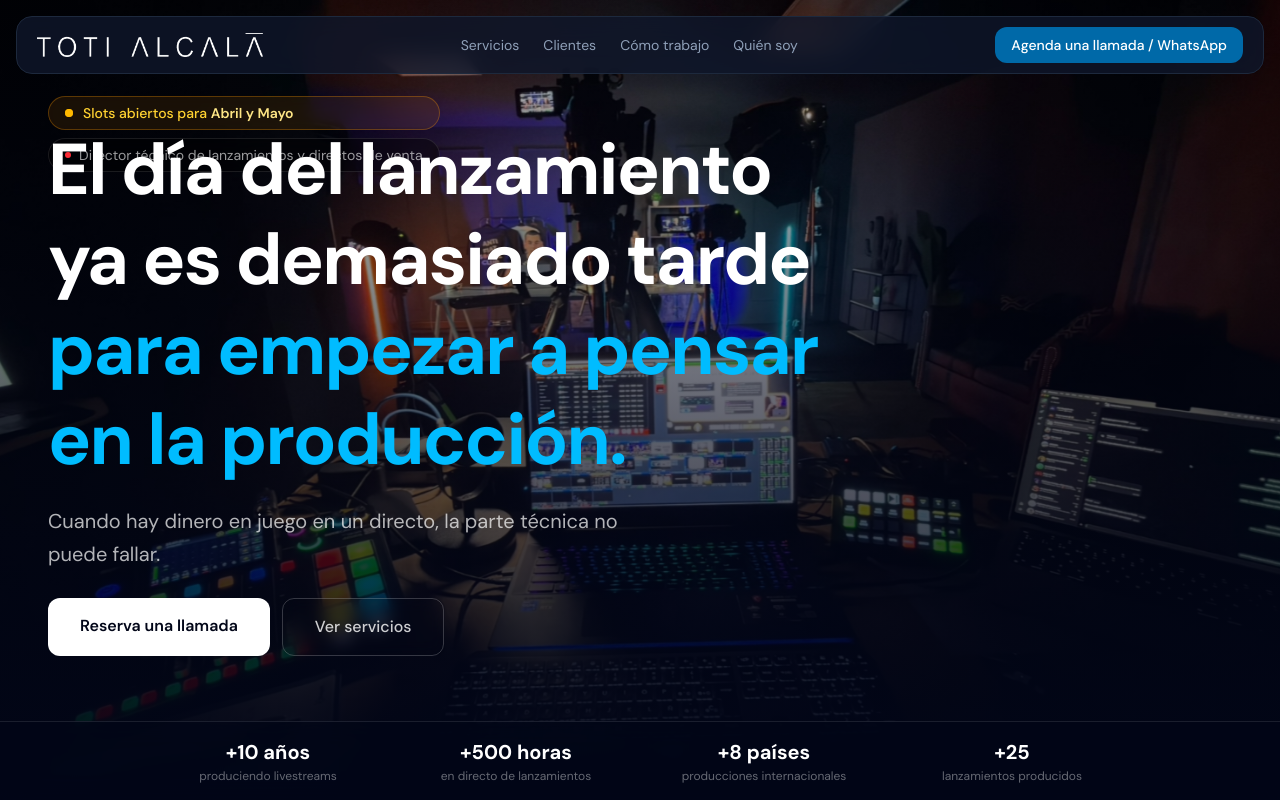
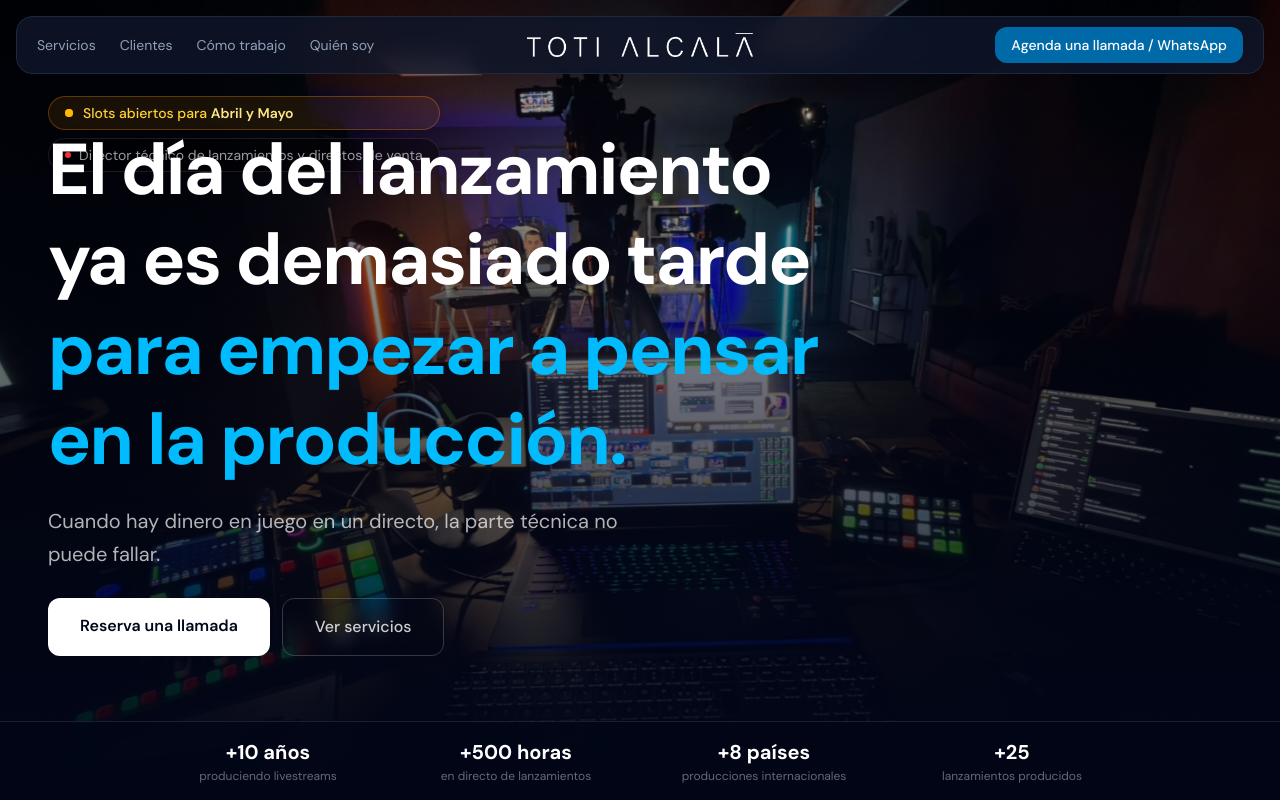
Before and after one commit to totialcala/totialcala-web, a Next.js app: page / in a window 1280 px wide. Shown: the top 800 px of the page. Built offline with nearby package versions, Linux system fonts and the light colour scheme; grey boxes are pictures that could not be loaded.

Commit message:
fix: logo centered on desktop, scroll-highlight only on mobile

```diff
--- a/components/Navbar.tsx
+++ b/components/Navbar.tsx
@@ -18,49 +18,58 @@ export default function Navbar() {
     <>
       {/* Main navbar */}
       <nav className="fixed top-4 left-4 right-4 z-50 rounded-2xl bg-slate-900/80 backdrop-blur-md border border-slate-800 overflow-hidden">
-        {/* Row 1: logo + nav links + CTA */}
-        <div className="flex items-center justify-between px-5 py-2.5">
-          <button
-            onClick={() => window.scrollTo({ top: 0, behavior: "smooth" })}
-            aria-label="Inici"
-            className="cursor-pointer"
-          >
-            <Image
-              src="/images/logo-navbar.png"
-              alt="Toti Alcalà"
-              width={396}
-              height={42}
-              className="h-6 w-auto"
-            />
-          </button>
+        {/* Row 1 */}
+        <div className="px-5 py-2.5">
 
-          {/* Desktop links */}
-          <div className="hidden md:flex items-center gap-6 text-sm text-slate-400">
+          {/* Desktop: 3-col grid — links | logo | CTA */}
+          <div className="hidden md:grid grid-cols-3 items-center">
+            <div className="flex items-center gap-6 text-sm text-slate-400">
               {links.map((l) => (
                 <Link key={l.href} href={l.href} className="hover:text-white transition-colors duration-200 cursor-pointer">
                   {l.label}
                 </Link>
               ))}
             </div>
-
-          {/* Desktop CTA */}
+            <div className="flex justify-center">
+              <button
+                onClick={() => window.scrollTo({ top: 0, behavior: "smooth" })}
+                aria-label="Inici"
+                className="cursor-pointer"
+              >
+                <Image src="/images/logo-navbar.png" alt="Toti Alcalà" width={396} height={42} className="h-6 w-auto" />
+              </button>
+            </div>
+            <div className="flex justify-end">
               <a
                 href="#contacto"
-            className="hidden md:block bg-sky-700 hover:bg-sky-600 text-white text-sm font-medium px-4 py-2 rounded-xl transition-colors duration-200 cursor-pointer whitespace-nowrap"
+                className="bg-sky-700 hover:bg-sky-600 text-white text-sm font-medium px-4 py-2 rounded-xl transition-colors duration-200 cursor-pointer whitespace-nowrap"
               >
                 Agenda una llamada / WhatsApp
               </a>
+            </div>
+          </div>
 
-          {/* Mobile hamburger */}
+          {/* Mobile: logo center + hamburger right */}
+          <div className="flex md:hidden items-center justify-between">
+            <div className="w-8" /> {/* spacer per centrar logo */}
+            <button
+              onClick={() => window.scrollTo({ top: 0, behavior: "smooth" })}
+              aria-label="Inici"
+              className="cursor-pointer"
+            >
+              <Image src="/images/logo-navbar.png" alt="Toti Alcalà" width={396} height={42} className="h-5 w-auto" />
+            </button>
             <button
               onClick={() => setMenuOpen(!menuOpen)}
-            className="md:hidden flex flex-col gap-1.5 p-1 cursor-pointer"
+              className="flex flex-col gap-1.5 p-1 cursor-pointer"
               aria-label="Menú"
             >
               <span className={`block h-0.5 w-6 bg-white transition-all duration-300 ${menuOpen ? "rotate-45 translate-y-2" : ""}`} />
               <span className={`block h-0.5 w-6 bg-white transition-all duration-300 ${menuOpen ? "opacity-0" : ""}`} />
               <span className={`block h-0.5 w-6 bg-white transition-all duration-300 ${menuOpen ? "-rotate-45 -translate-y-2" : ""}`} />
             </button>
+          </div>
+
         </div>
 
         {/* Mobile CTA bar */}
--- a/components/Services.tsx
+++ b/components/Services.tsx
@@ -75,8 +75,8 @@ function ServiceCard({ s, index }: { s: typeof services[0]; index: number }) {
         ref={ref}
         className={`relative rounded-2xl p-6 border h-full transition-all duration-300 hover:-translate-y-1 ${
           s.highlight
-            ? `bg-sky-950/40 border-sky-800/50 hover:border-sky-600 ${active ? "border-sky-400 shadow-[0_0_20px_rgba(56,189,248,0.15)]" : ""}`
-            : `bg-slate-900/60 border-slate-800 hover:border-slate-600 ${active ? "border-white/50 shadow-[0_0_16px_rgba(255,255,255,0.06)]" : ""}`
+            ? `bg-sky-950/40 border-sky-800/50 hover:border-sky-600 ${active ? "border-sky-400 shadow-[0_0_20px_rgba(56,189,248,0.15)] md:border-sky-800/50 md:shadow-none" : ""}`
+            : `bg-slate-900/60 border-slate-800 hover:border-slate-600 ${active ? "border-white/50 shadow-[0_0_16px_rgba(255,255,255,0.06)] md:border-slate-800 md:shadow-none" : ""}`
         }`}
       >
         {s.highlight && (
```
Lines whose indentation alone changed are shown as unchanged.
